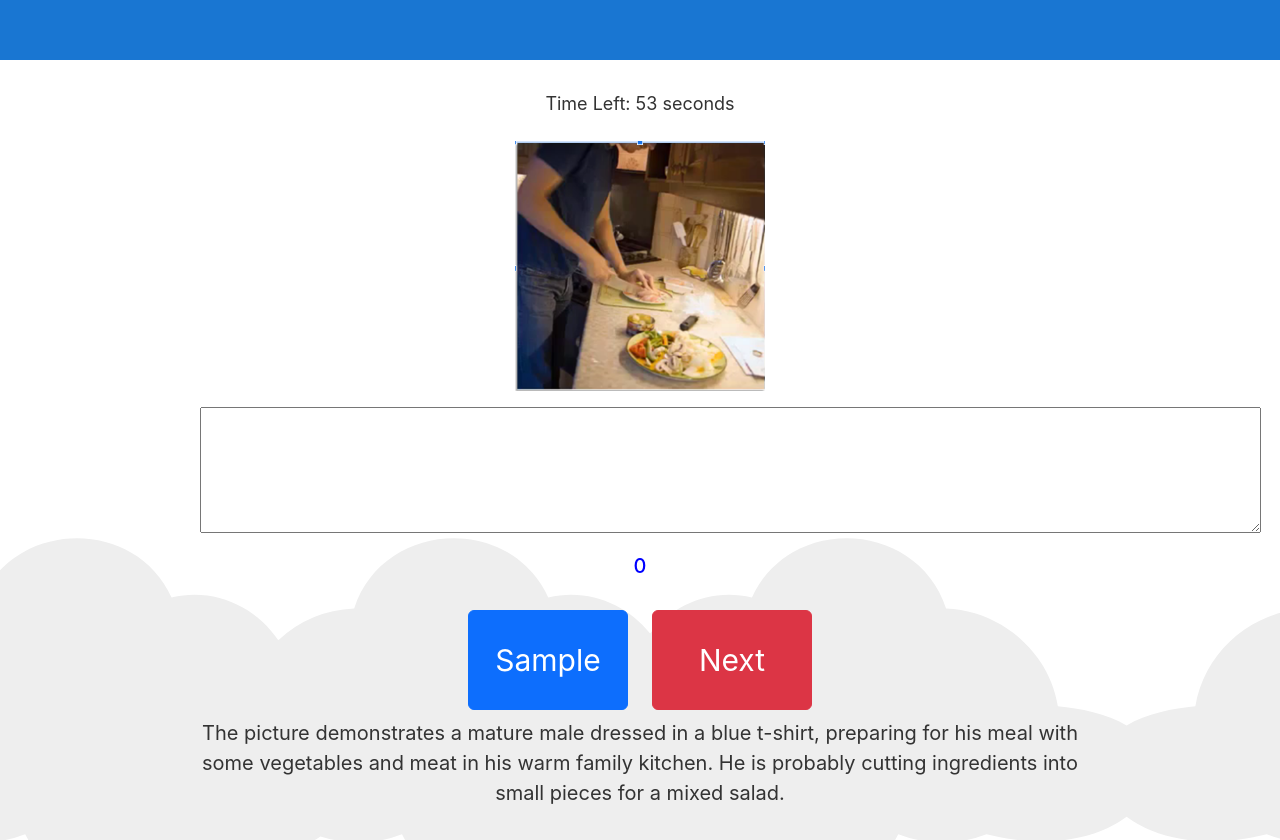
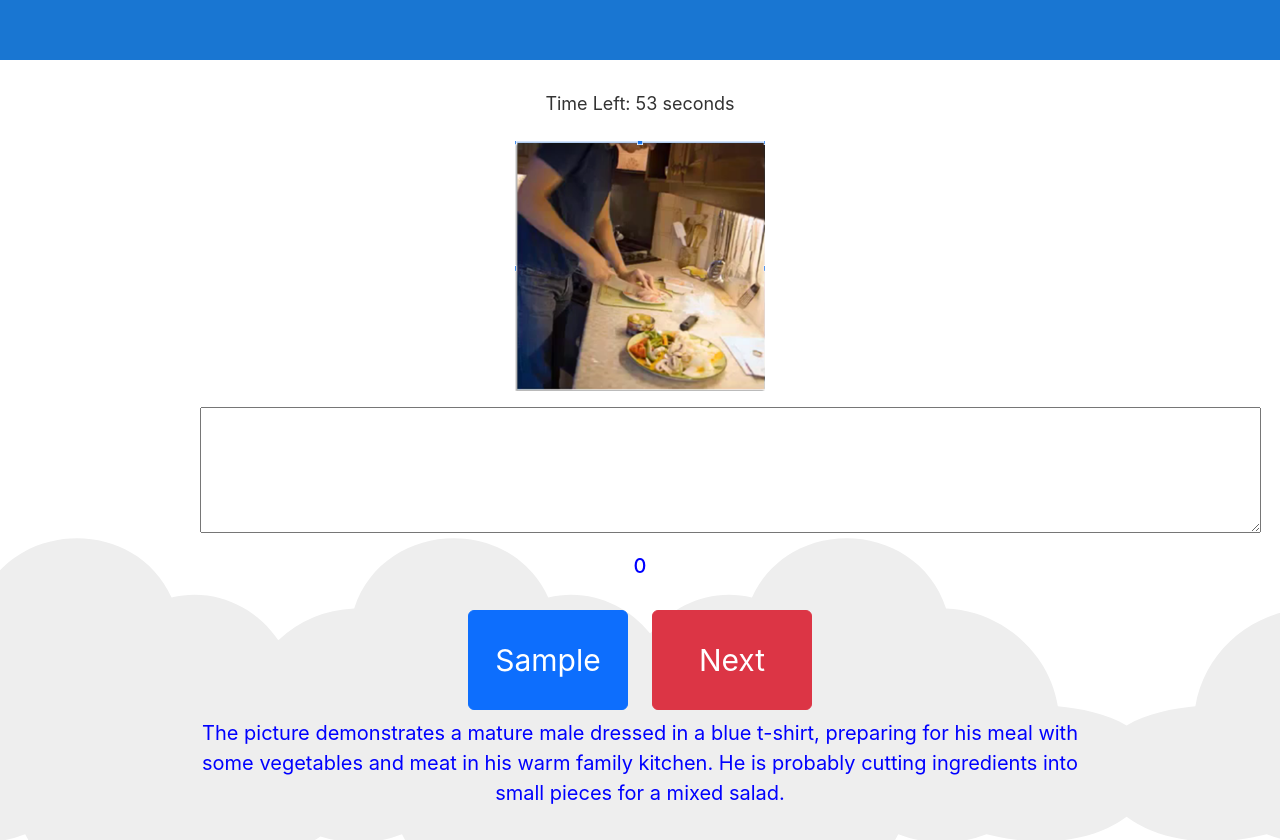
Before and after one commit to anhkhoinp94/picture-app, an Angular app: page / in a window 1280 px wide. Both pictures are taken after a click on the button "Sample". Built offline with nearby package versions, Linux system fonts and the light colour scheme.

Commit message:
2024-11-09_1045 PM

```diff
--- a/src/app/app.component.html
+++ b/src/app/app.component.html
@@ -68,6 +68,7 @@
           align-items: center;
           text-align: center;
           font-size: 20px;
+          color: blue;
         "
         *ngIf="isShowSample"
       >
--- a/src/app/app.component.ts
+++ b/src/app/app.component.ts
@@ -72,6 +72,7 @@ export class AppComponent {
     console.log('this.sample', this.sample);
     this.resetCountdown();
     this.isShowSample = false;
+    this.userText = "";
   }
 
   showSample() {
```
Also changed, not shown: 3 other files (tests, documents, lock files or other folders).
